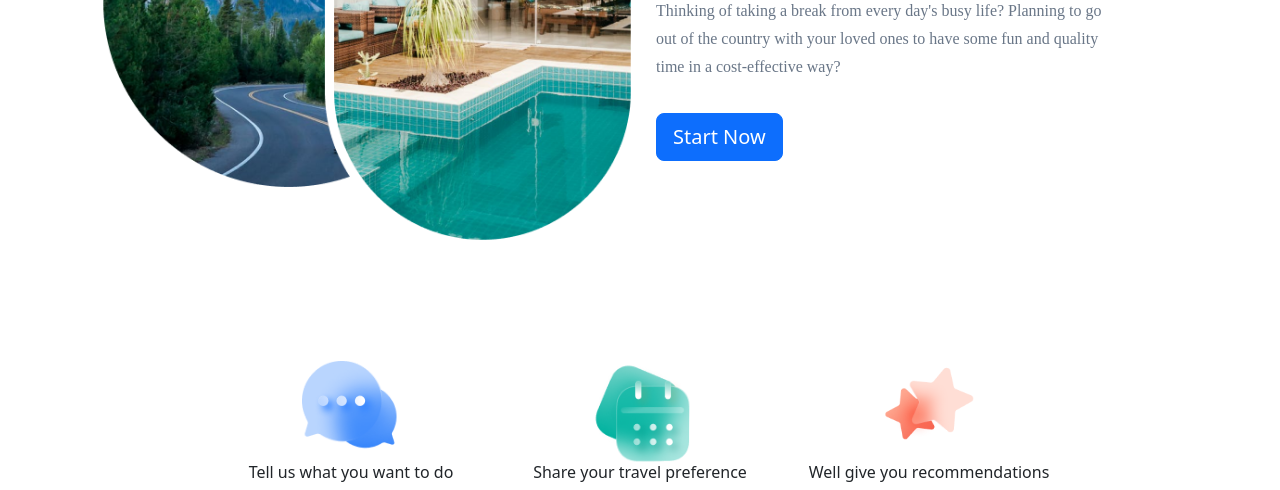
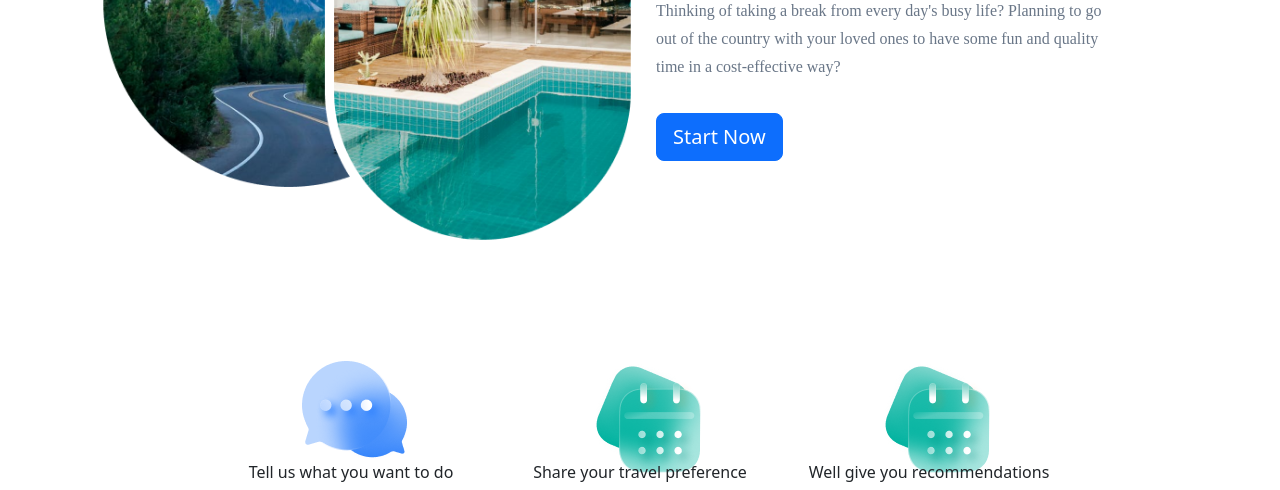
Before and after one commit to shod1/bootstrap, a plain HTML site: page index.html in a window 1280 px wide. Shown: the part 462-952 px from the top of the page. Drawn offline with nearby package versions, Linux system fonts and the light colour scheme.

Commit message:
Add files via upload

```diff
--- a/index.html
+++ b/index.html
@@ -72,17 +72,17 @@
       <div class="container">
         <div class="d-flex justify-content-center gap-3 flexwrap">
           <div class="col-3">
-            <div class="block-img2 mx-auto text-center"><img src="Chat.png" alt="" class="img-fluid"></div>
+            <div class="block-img2 mx-auto text-center"><img src="Chat.png" alt="" class="img100"></div>
             <p class="pbold text-center">Tell us what you want to do</p>
             <p class="plight text-center">Fill out a 2-minute questionnaire about how you like to travel</p>
           </div>
           <div class="col-3">
-            <div class="block-img2 mx-auto text-center"><img src="Calendar.png" alt="" class="img-fluid"></div>
+            <div class="block-img2 mx-auto text-center"><img src="Calendar.png" alt="" class="img100"></div>
             <p class="pbold text-center">Share your travel preference</p>
             <p class="plight text-center">It all happends online,We recommend everything to your vision</p>
           </div>
           <div class="col-3">
-            <div class="block-img2 mx-auto text-center"><img src="Star.png" alt="" class="img-fluid"></div>
+            <div class="block-img2 mx-auto text-center"><img src="Calendar.png" alt="" class="img100"></div>
             <p class="pbold text-center">Well give you recommendations</p>
             <p class="plight text-center">Once youre happy with your final plan, We handle everything for you</p>
           </div>
```
